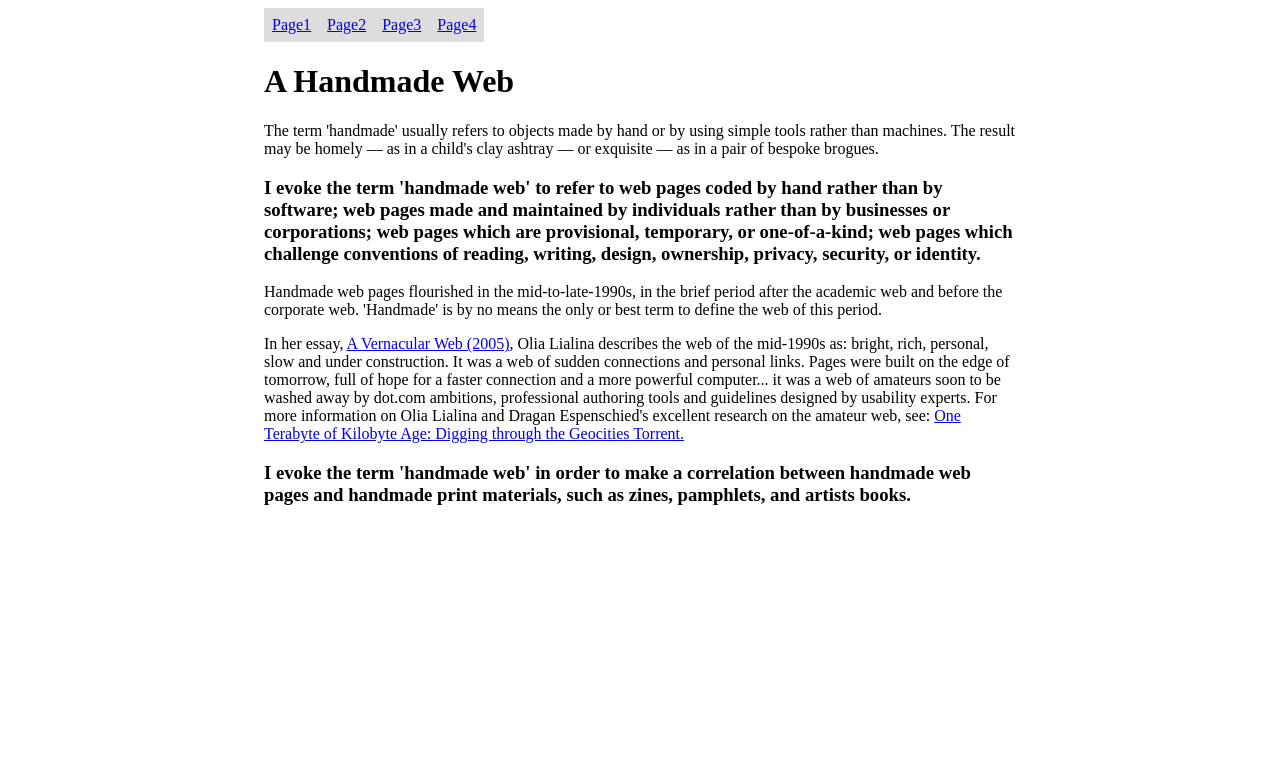
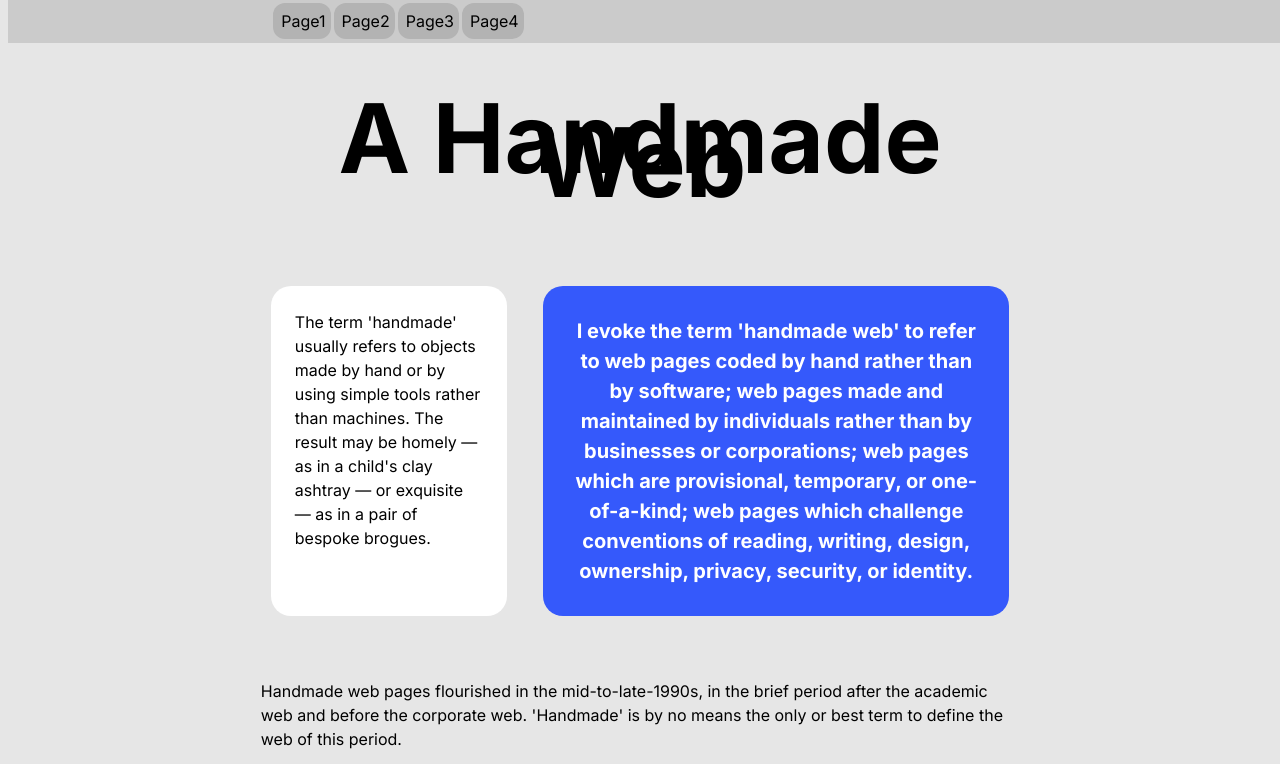
Before and after one commit to lijune-choi1/webprogrammingmk, a plain HTML site: page subpages/html.html in a window 1280 px wide. Shown: the top 764 px of the page. Drawn offline with Linux system fonts and the light colour scheme.

Commit message:
Add files via upload

```diff
--- a/subpages/html.html
+++ b/subpages/html.html
@@ -18,18 +18,22 @@
                 <li><a href="html4.html">Page4</a></li>
             </ul>
           </nav>
-
+          <div class = "setting">
             <h1>A Handmade Web</h1>
-
-        <p>The term 'handmade' usually refers to objects made by hand or by using simple tools rather
+            <div class = "box">
+                <p id = "introbox">The term 'handmade' usually refers to objects made by hand or by using simple tools rather
                     than machines. The result may be homely — as in a child's clay ashtray — or exquisite — as in
                     a pair of bespoke brogues.</p>
-
-        <h3>I evoke the term 'handmade web' to refer to web pages coded by hand rather than by
+                <h3 class = "line">I evoke the term 'handmade web' to refer to web pages coded by hand rather than by
                     software; web pages made and maintained by individuals rather than by businesses or
                     corporations; web pages which are provisional, temporary, or one-of-a-kind; web pages
                     which challenge conventions of reading, writing, design, ownership, privacy, security, or
                     identity.</h3>
+
+            </div>
+
+
+
 
             <p>Handmade web pages flourished in the mid-to-late-1990s, in the brief period after the academic
                 web and before the corporate web. 'Handmade' is by no means the only or best term to define
@@ -43,10 +47,10 @@
                 For more information on Olia Lialina and Dragan Espenschied's excellent research on the
                 amateur web, see: <a href = "https://blog.geocities.institute/about">One Terabyte of Kilobyte Age: Digging through the Geocities Torrent.</a></p>
 
-        <h3>I evoke the term 'handmade web' in order to make a correlation between handmade web
+            <h3 class = "line">I evoke the term 'handmade web' in order to make a correlation between handmade web
                 pages and handmade print materials, such as zines, pamphlets, and artists books.</h3>
             <!--cut to next page-->
-
+        </div>
 
 
 </html>
--- a/subpages/style.css
+++ b/subpages/style.css
@@ -1,21 +1,94 @@
+@import url('https://fonts.googleapis.com/css2?family=Inter:ital,opsz,wght@0,14..32,100..900;1,14..32,100..900&display=swap');
+
+nav{
+    font-family:"Inter", sans-serif;
+    position:fixed;
+    float:left;
+    top:0;
+    background-color:rgb(203, 203, 203);
+    width: 100%;
+}
 ul {
     list-style-type: none;
-    margin: 0;
-    padding: 0;
+    margin: 0 20% 0 20%;
+    padding: 2px 8px 2px 8px;
     overflow: hidden;
+    top:0;
   }
 
   li {
     float: left;
+    border-radius: 400px;
+
   }
 
   li a {
     display: block;
     padding: 8px;
-    background-color: #dddddd;
+    background-color: rgb(179, 179, 179);
+    color:black;
+    text-decoration:none;
+    border-radius:12px;
+    margin: 2%;
+
+  }
+body{
+    background-color: rgb(230, 230, 230);
+
+}
+
+  h1{
+    font-size:6em;
+    text-align: center;
   }
 
-body {
+h3{
+    color:blue;
+    font-size: 1.25em;
+    line-height: 150%;
+
+}
+
+.box {
+    display: flex;
+    width: auto;
+    padding: 10px;
+  }
+
+h3.line {
+    background-color: rgb(53, 89, 251);
+    padding: 1.5em;
+    margin: 5% 0 5% 0;
+    text-align:center;
+    color:white;
+    border-radius:20px;
+}
+h3.line:hover {
+    color:red;
+}
+
+.setting {
+        font-family: "Inter", sans-serif;
+        color:black;
+        margin: 10% 20% 10% 20%;
+        line-height: 150%;
+        font-size:1em;
+}
+
+a:visited{
+    text-decoration:none;
+    color:green;
+}
+
+nav a:visited {
+    color:white;
+}
+
+#introbox{
+    background-color: white;
+    padding: 1.5em;
+    margin: 5% 5% 5% 0;
     color:black;
-    padding: 0 20% 0 20%;
+    border-radius:20px;
+
 }
```
Also changed, not shown: subpages/html2.html (+5 -2 lines), subpages/html3.html (+3 -2 lines), subpages/html4.html (+6 -3 lines). Lines whose indentation alone changed are shown as unchanged.
